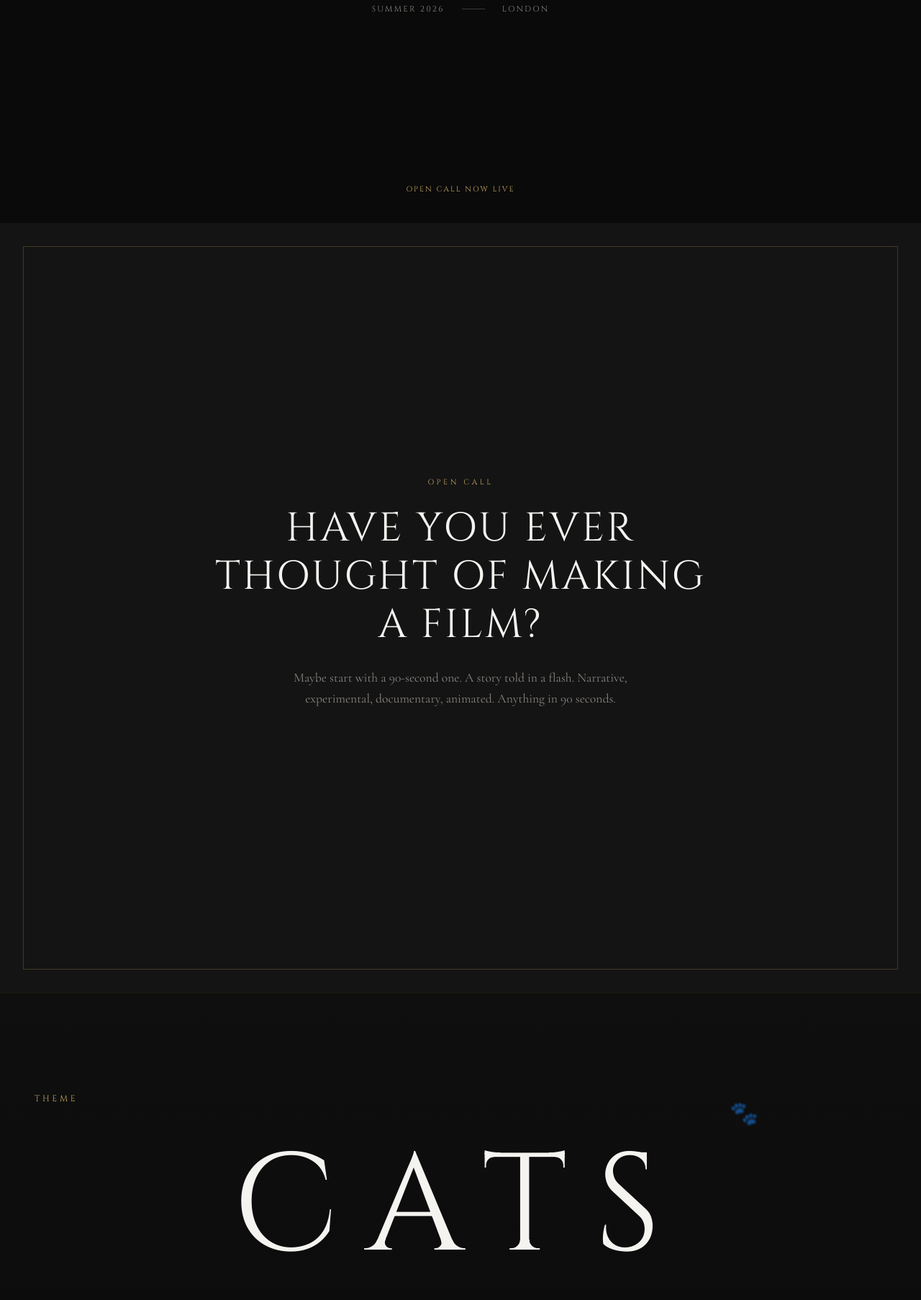
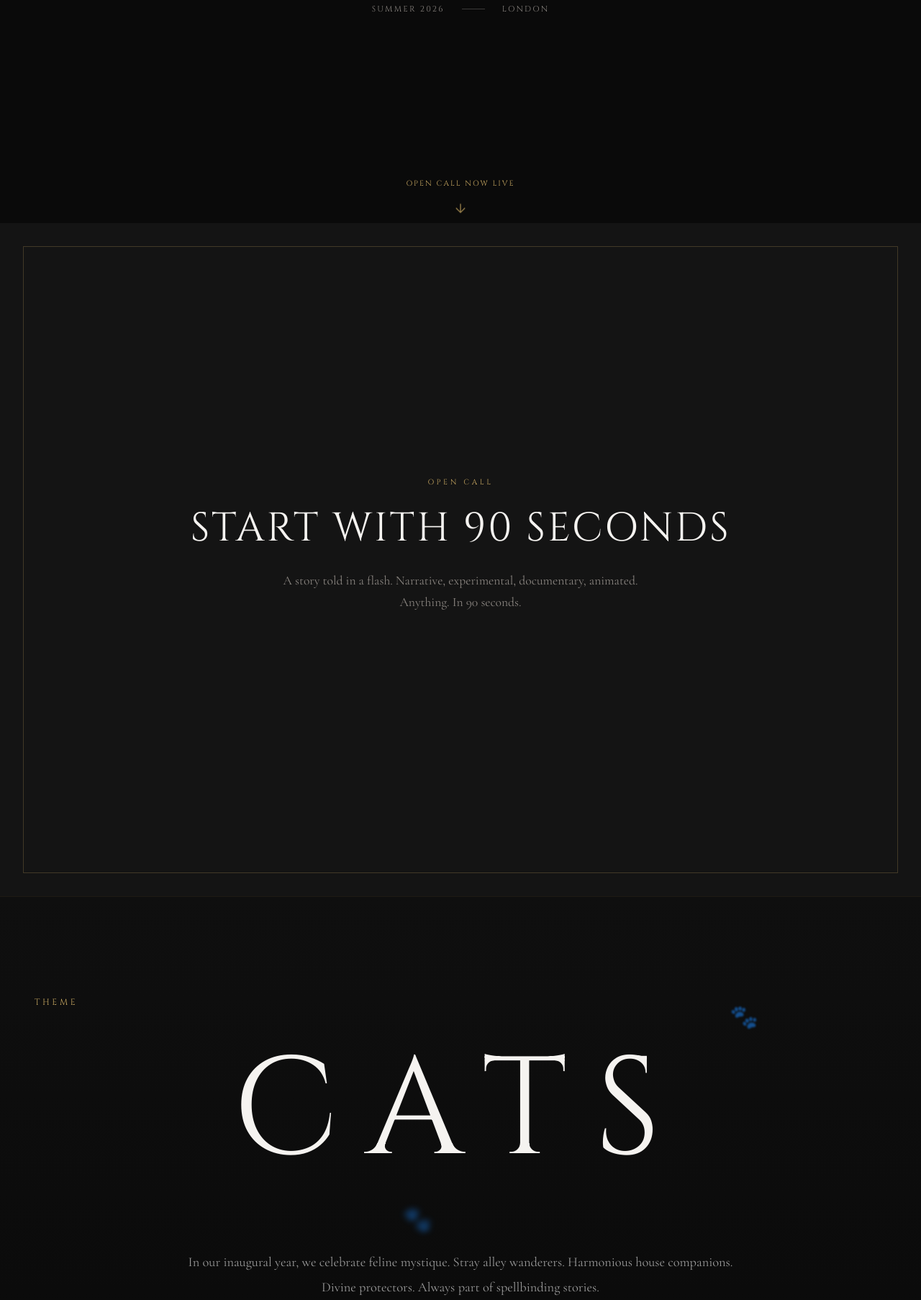
Before and after one commit to sirodoht/filmfestival, a Django app: page / in a window 1280 px wide. Shown: the part 490-2296 px from the top of the page at 72% size. Run offline with Django 5.2, Linux system fonts and the light colour scheme.

Commit message:
feat: add animated scroll indicator to hero section

```diff
--- a/main/templates/main/index.html
+++ b/main/templates/main/index.html
@@ -16,16 +16,21 @@
         <div class="hero-indicator">
             <span>Open Call Now Live</span>
         </div>
+        <div class="hero-scroll">
+            <svg class="hero-scroll-arrow" width="20" height="20" viewBox="0 0 24 24" fill="none" stroke="currentColor" stroke-width="1.5" stroke-linecap="round" stroke-linejoin="round">
+                <path d="M12 5v14M19 12l-7 7-7-7"/>
+            </svg>
+        </div>
     </section>
 
     <div class="submissions-section">
         <div class="submissions-inner">
             <div class="submissions-content">
                 <div class="submissions-label">Open Call</div>
-                <h2 class="submissions-title">Have you ever thought of making a film?</h2>
+                <h2 class="submissions-title">Start with 90 seconds</h2>
                 <p class="submissions-description">
-                    Maybe start with a 90-second one. A story told in a flash. Narrative,
-                    experimental, documentary, animated. Anything in 90 seconds.
+                    A story told in a flash. Narrative,
+                    experimental, documentary, animated. Anything. In 90 seconds.
                 </p>
                 <!--
                 <a href="{% url 'main:submit' %}" class="submissions-button">
--- a/main/templates/main/layout.html
+++ b/main/templates/main/layout.html
@@ -150,7 +150,7 @@
 
         .hero-indicator {
             position: absolute;
-            bottom: 2.5rem;
+            bottom: 3rem;
             left: 50%;
             transform: translateX(-50%);
             display: flex;
@@ -160,6 +160,36 @@
             letter-spacing: 0.2em;
             color: #c9a962;
             text-transform: uppercase;
+        }
+
+        .hero-scroll {
+            position: absolute;
+            bottom: 1rem;
+            left: 50%;
+            transform: translateX(-50%);
+            display: flex;
+            flex-direction: column;
+            align-items: center;
+            gap: 0.5rem;
+            font-size: 0.55rem;
+            letter-spacing: 0.25em;
+            color: #7a7269;
+            text-transform: uppercase;
+            animation: hero-scroll-bounce 2s ease-in-out infinite;
+        }
+
+        .hero-scroll-arrow {
+            color: #c9a962;
+            opacity: 0.8;
+        }
+
+        @keyframes hero-scroll-bounce {
+            0%, 100% {
+                transform: translateX(-50%) translateY(0);
+            }
+            50% {
+                transform: translateX(-50%) translateY(8px);
+            }
         }
 
         .container {
@@ -813,7 +843,7 @@
         }
 
         .submissions-content {
-            max-width: 700px;
+            max-width: 800px;
             margin: 0 auto;
             padding: 20rem 2rem;
         }
```
